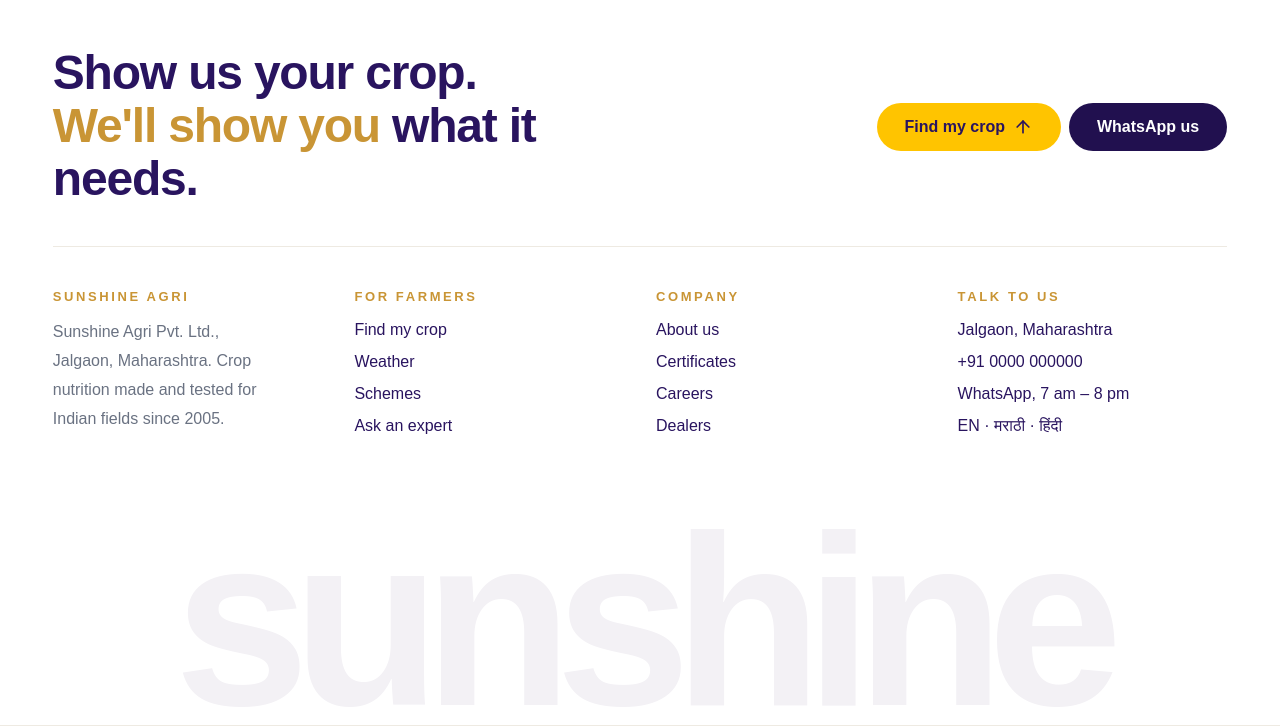
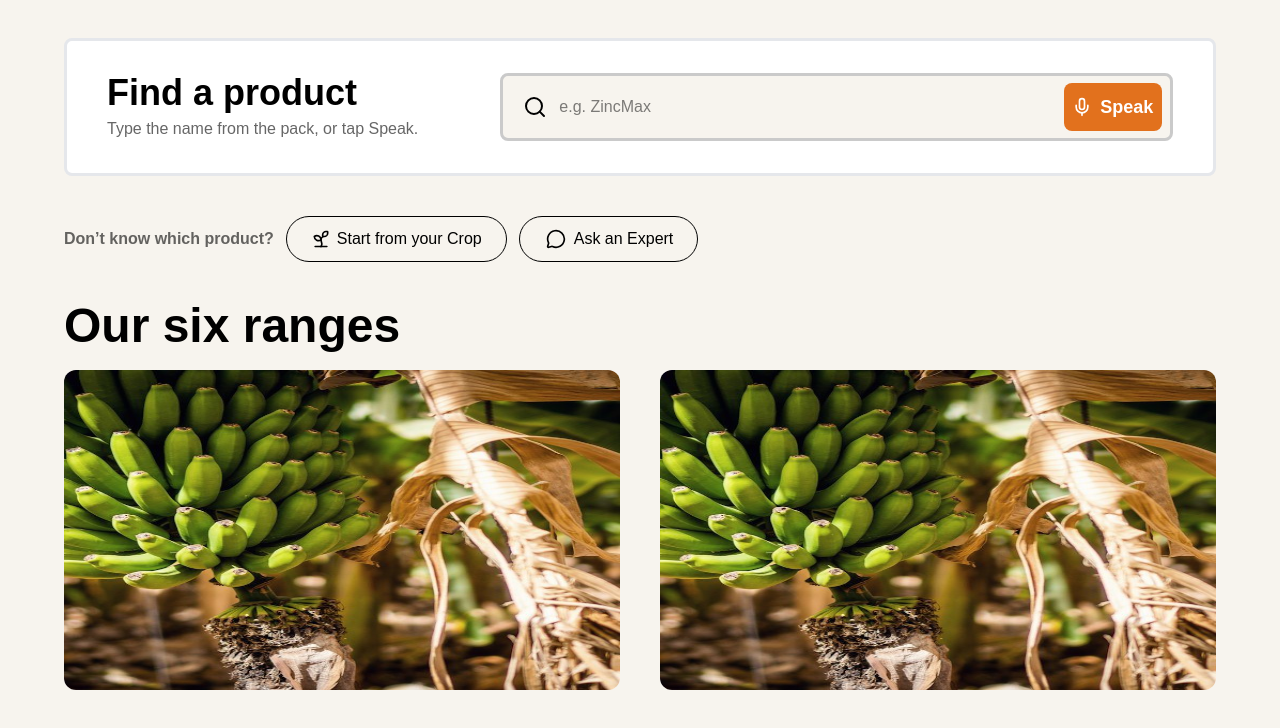
Before and after one commit to abdullahansari-yk/sunshine, a Next.js app: page /product in a window 1280 px wide. Shown: the part 819-1547 px from the top of the page. Built offline with nearby package versions, Linux system fonts and the light colour scheme; no server answers; the database is empty.

Commit message:
Added product page and other sections

```diff
--- a/src/app/product/page.js
+++ b/src/app/product/page.js
@@ -1,12 +1,14 @@
 import Navbar from "@/components/Navbar";
 import Footer from "@/components/Footer";
 import ProductHero from "@/components/product/ProductHero";
+import ProductSearch from "@/components/product/ProductSearch";
 
 export default function ProductPage() {
   return (
     <main className="min-h-screen bg-white">
       <Navbar />
-      <ProductHero/>
+      <ProductHero />
+      <ProductSearch />
       <Footer />
     </main>
   );
--- /dev/null
+++ b/src/components/product/ProductCard.jsx
@@ -0,0 +1,14 @@
+import Image from "next/image";
+import React from "react";
+
+const ProductCard = () => {
+  return (
+    <div className="w-full bg-white rounded-xl overflow-hidden">
+      <div className="relative w-full h-80">
+        <Image src="/banana.jpg" alt="banana " fill />
+      </div>
+    </div>
+  );
+};
+
+export default ProductCard;
--- /dev/null
+++ b/src/components/product/ProductSearch.jsx
@@ -0,0 +1,64 @@
+import React from "react";
+import { Mic, Search, Sprout, MessageCircle } from "lucide-react";
+import ProductCard from "./ProductCard";
+
+const ProductSearch = () => {
+  return (
+    <section className="bg-[#F7F4EE]">
+      <section id="search-section" className="py-10">
+        <div className="w-[90vw] border-3 border-gray-200 rounded-lg mx-auto bg-white text-black flex flex-col md:flex-row items-center justify-between gap-5 md:gap-0 px-10 py-8">
+          <div className="flex-1 md:pr-15 flex flex-col gap-1 ">
+            <h1 className="text-2xl md:text-3xl lg:text-4xl font-semibold">
+              Find a product
+            </h1>
+            <p className="text-[#00000099]">
+              Type the name from the pack, or tap Speak.
+            </p>
+          </div>
+          <div className="flex-2 h-17 border-3 border-[#CACACA] rounded-lg bg-[#F7F4EE] flex items-center justify-center gap-3 ">
+            <Search className="w-4 md:w-6 ml-5" />
+            <input className="flex-5 outline-0" placeholder="e.g. ZincMax" />
+            <div className="flex-1 flex items-center justify-center bg-[#E2711D] my-2 py-2 md:py-2.5 px-2 md:px-0 mr-2 rounded-lg text-white gap-2 cursor-pointer">
+              <Mic size={20} />
+              <h4 className="font-semibold  text-sm md:text-lg">Speak</h4>
+            </div>
+          </div>
+        </div>
+      </section>
+      <section id="which-product">
+        <div className="w-[90vw] mx-auto text-black flex flex-col md:flex-row justify-start items-start md:items-center gap-3">
+          <p className="text-[#00000099] font-semibold">
+            Don’t know which product?
+          </p>
+          <div className="flex border justify-center items-center gap-1.5 py-2.5 px-6 rounded-4xl">
+            {/* <Sprout size={20} /> */}
+            <Sprout className="h-4 w-4 md:h-5 md:w-5" />
+            <h4 className="text-sm md:text-base">Start from your Crop</h4>
+          </div>
+          <div className="flex border justify-center items-center gap-1.5 py-2.5 px-6 rounded-4xl">
+            {/* <MessageCircle size={20} /> */}
+            <MessageCircle className="h-4 w-4 md:h-5 md:w-6" />
+            <h4 className="text-sm md:text-base">Ask an Expert</h4>
+          </div>
+        </div>
+      </section>
+      <section id="ranges-section">
+        <div className="w-[90vw] mx-auto text-black py-10">
+          <h1 className="text-3xl md:text-4xl lg:text-5xl font-semibold">
+            Our six ranges
+          </h1>
+          <div className="grid grid-cols-2 gap-10 mt-5">
+            <ProductCard />
+            <ProductCard />
+            <ProductCard />
+            <ProductCard />
+            <ProductCard />
+            <ProductCard />
+          </div>
+        </div>
+      </section>
+    </section>
+  );
+};
+
+export default ProductSearch;
```
